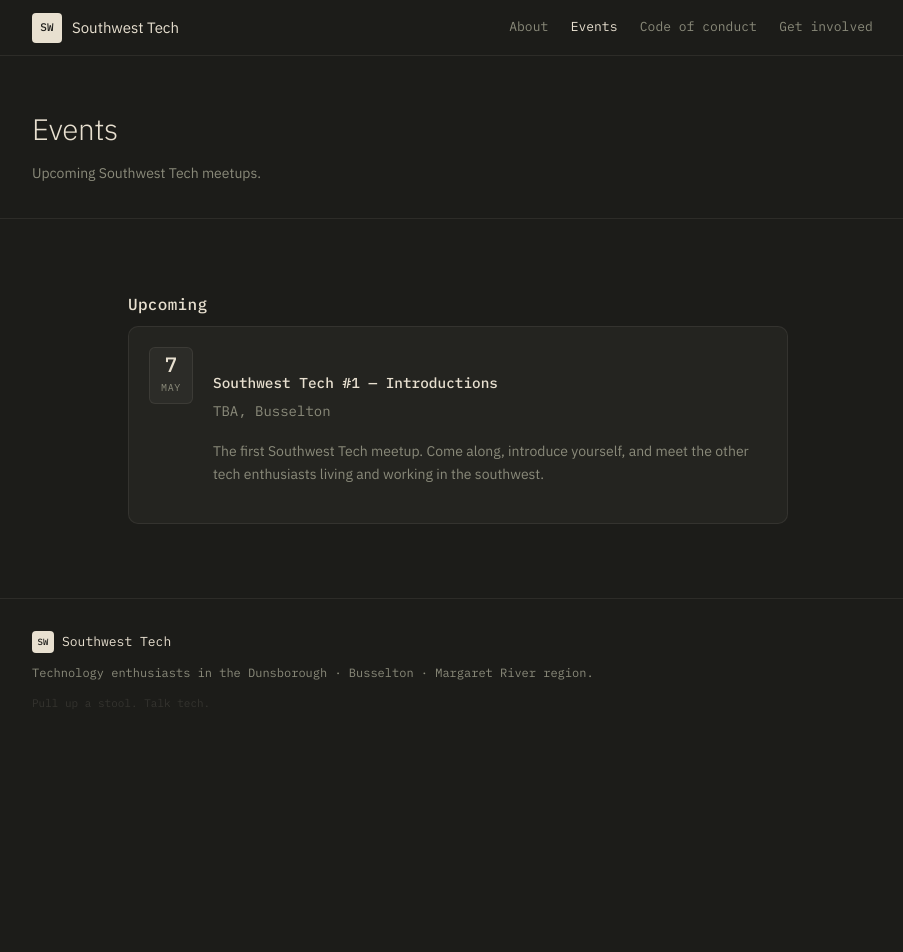
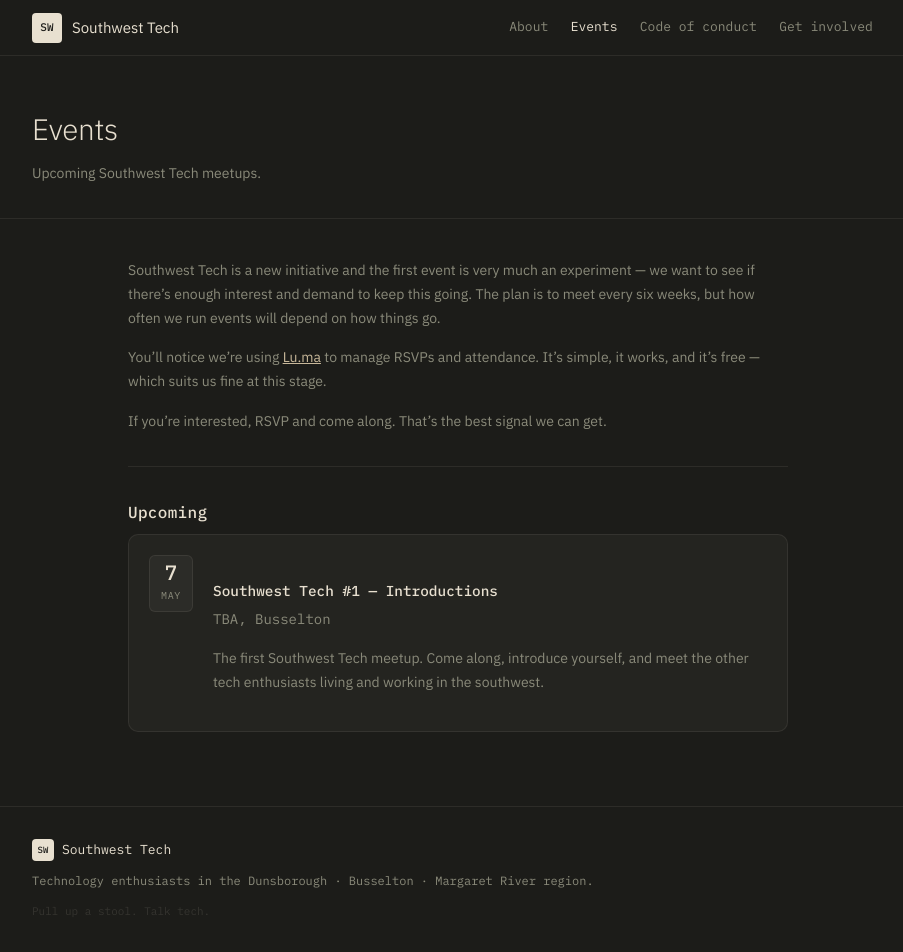
Before and after one commit to swtech-au/southwest-tech, a Jekyll site: the page built from events.md, in a window 1280 px wide and 952 px high. Shown: the whole window, without its empty margins (182-1085 px from the left). Built offline with Jekyll 4.4.1, drawn with Linux system fonts in a browser that asks for light colours.

Commit message:
Add new initiative context and Luma explanation to events page
Co-Authored-By: Claude Sonnet 4.6 <noreply@anthropic.com>

```diff
--- a/events.md
+++ b/events.md
@@ -3,6 +3,14 @@ layout: page
 title: Events
 description: Upcoming Southwest Tech meetups.
 permalink: /events/
+---
+
+Southwest Tech is a new initiative and the first event is very much an experiment — we want to see if there's enough interest and demand to keep this going. The plan is to meet every six weeks, but how often we run events will depend on how things go.
+
+You'll notice we're using [Lu.ma](https://luma.com) to manage RSVPs and attendance. It's simple, it works, and it's free — which suits us fine at this stage.
+
+If you're interested, RSVP and come along. That's the best signal we can get.
+
 ---
 
 {% assign upcoming = site.events | sort: 'date' | where_exp: "e", "e.date >= site.time" %}
```
